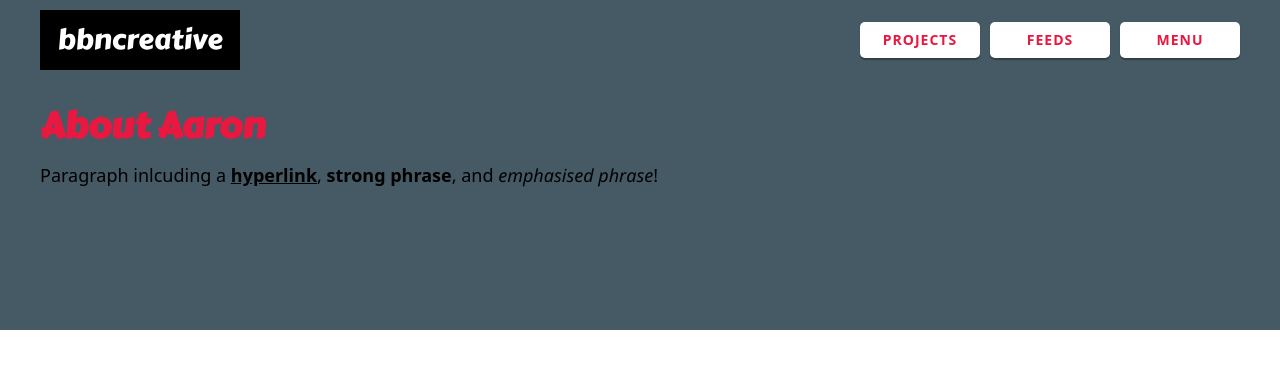
After one commit to aaroncawte/bbncreative-django, a Django app: page /aaron in a window 1280 px wide. The commit adds this page. Shown: the top 369 px of the page. Run offline with Django 3.2, Linux system fonts and the light colour scheme; some web fonts are replaced.

Commit message:
Menu Buttons Definitely Work!

```diff
--- a/bbncreative_cms/urls.py
+++ b/bbncreative_cms/urls.py
@@ -7,6 +7,9 @@ urlpatterns = [
     path('projects/', views.projects, name="projects"),
     path('feeds/', views.feeds, name="feeds"),
 
+    path('aaron', views.aaron, name="aaron"),
+    path('contact', views.contact, name="contact"),
+
     path('projects/<slug:url_name>', views.project_from_name, name="project_by_name"),
     path('feeds/<slug:url_name>', views.feed_from_name, name="feed_by_name"),
 
--- a/bbncreative_cms/views.py
+++ b/bbncreative_cms/views.py
@@ -9,6 +9,22 @@ def index(request):
     return render(
         request,
         "index.html",
+        {}
+    )
+
+
+def aaron(request):
+    return render(
+        request,
+        "aaron.html",
+        {}
+    )
+
+
+def contact(request):
+    return render(
+        request,
+        "contact.html",
         {}
     )
 
--- a/static/js/ui.js
+++ b/static/js/ui.js
@@ -26,26 +26,33 @@ $(function () {
     const $closeMenuButton = $('.menu-close');
 
     const $mbGlobal = $("#menuGlobalButton");
-    const $mbProjects = $("#menuProjectsButton, #inMenuProjectsButton");
-    const $mbFeeds = $("#menuFeedsButton, #inMenuFeedsButton");
+    const $mbProjects = $("#menuProjectsButton");
+    const $mbFeeds = $("#menuFeedsButton");
+    const $allButtons = $("#menuGlobalButton, #menuProjectsButton, #menuFeedsButton");
 
-    function showOrHide(menu) {
+    const $mbProjectsGroup = $("#menuProjectsButton, #inMenuProjectsButton");
+    const $mbFeedsGroup = $("#menuFeedsButton, #inMenuFeedsButton");
+
+    function showOrHide(menu, menuButton) {
         if (menu.hasClass("menu-hidden")) {
             $allMenus.addClass("menu-hidden");
+            $allButtons.removeClass("active-button");
             menu.removeClass("menu-hidden");
+            menuButton.addClass("active-button");
         } else {
             menu.addClass("menu-hidden");
+            menuButton.removeClass("active-button");
         }
     }
 
     $mbGlobal.on("click", function () {
-        showOrHide($menuGlobal);
+        showOrHide($menuGlobal, $mbGlobal);
     });
-    $mbProjects.on("click", function () {
-        showOrHide($menuProjects);
+    $mbProjectsGroup.on("click", function () {
+        showOrHide($menuProjects, $mbProjects);
     });
-    $mbFeeds.on("click", function () {
-        showOrHide($menuFeeds);
+    $mbFeedsGroup.on("click", function () {
+        showOrHide($menuFeeds, $mbFeeds);
     });
 
     $closeMenuButton.on('click', function () {
--- a/static/style/_structure.scss
+++ b/static/style/_structure.scss
@@ -107,6 +107,16 @@ nav {
 	}
 }
 
+.active-button {
+	padding: 6px 12px;
+	border: 2px solid #fff;
+	background-color: $blue-grey2;
+	color: #fff;
+	&:hover {
+		color: #fff;
+	}
+}
+
 /* Menu Display Mechanics
    ======================================================================== */
 .menu-hidden {
@@ -209,6 +219,12 @@ nav {
 		width: calc(100% - 40px);
 		left: 20px;
 	}
+	.menu-button {
+		min-width: 36px;
+		width: 36px;
+		padding: 8px 2px;
+		overflow: hidden;
+	}
 	#desktopMenuButtons {
 		display: none;
 	}
@@ -222,6 +238,9 @@ nav {
 	#desktopMenuButtons {
 		display: flex;
 	}
+	#mobileMenuButtons {
+		display: none;
+	}
 	.menu-close {
 		display: none;
 	}
--- a/static/style/style.css
+++ b/static/style/style.css
@@ -230,8 +230,7 @@ input[type=reset] {
 
 .window-first, .window-hero {
   padding-top: 80px;
- background-color: #455a64;
-}
+  background-color: #455a64; }
 
 /* Wrapper to centre on wide viewports
    ======================================================================== */
@@ -241,7 +240,6 @@ input[type=reset] {
     width: 100%;
     max-width: 100%;
     padding: 0 20px; } }
-
 @media (min-width: 1280px) {
   .wrapper-1200 {
     width: 1200px;
@@ -249,8 +247,7 @@ input[type=reset] {
     padding: 0 20px; } }
 .wrapper-1200 {
   margin: 0 auto;
- position: relative;
-}
+  position: relative; }
 
 /* Navigation Bar
    ======================================================================== */
@@ -262,8 +259,7 @@ nav {
   height: 80px;
   display: flex;
   flex-direction: column;
- flex-wrap: wrap;
-}
+  flex-wrap: wrap; }
   nav .wrapper-1200 {
     height: 80px;
     display: flex; }
@@ -277,12 +273,9 @@ nav {
 
 .nav-right {
   margin-left: auto;
- justify-content: flex-end;
-}
-
+  justify-content: flex-end; }
   .nav-right a {
- text-decoration: none;
-}
+    text-decoration: none; }
 
 #bbncreative-logo {
   width: 200px;
@@ -298,8 +291,7 @@ nav {
   -webkit-user-select: none;
   -moz-user-select: none;
   -ms-user-select: none;
- user-select: none;
-}
+  user-select: none; }
 
 /* Menu Buttons
    ======================================================================== */
@@ -325,28 +317,28 @@ nav {
   margin: 22px 0 22px 10px;
   color: #e81841;
   text-align: center;
- cursor: pointer;
-}
-
+  cursor: pointer; }
   .menu-button:active {
- box-shadow: rgba(22, 22, 22, 0.4) 0 0 1px;
-}
-
+    box-shadow: rgba(22, 22, 22, 0.4) 0 0 1px; }
   .menu-button:hover {
- color: #ff1a36;
-}
-
+    color: #ff1a36; }
   .menu-button:active {
     margin: 23px 0 21px 10px;
- background-color: #e5e5e5;
-}
+    background-color: #e5e5e5; }
+
+.active-button {
+  padding: 6px 12px;
+  border: 2px solid #fff;
+  background-color: #263238;
+  color: #fff; }
+  .active-button:hover {
+    color: #fff; }
 
 /* Menu Display Mechanics
    ======================================================================== */
 .menu-hidden {
   max-height: 0;
- opacity: 0;
-}
+  opacity: 0; }
 
 /* Menu Design
    ======================================================================== */
@@ -354,8 +346,7 @@ nav {
   position: fixed;
   top: 0;
   z-index: 9;
- width: 100%;
-}
+  width: 100%; }
 
 .menu {
   box-sizing: border-box;
@@ -381,8 +372,7 @@ nav {
   z-index: 10;
   overflow: hidden;
   height: auto;
- padding: 0;
-}
+  padding: 0; }
 
 .menu-listing, .menu-close {
   box-sizing: border-box;
@@ -391,92 +381,76 @@ nav {
   height: 36px;
   line-height: 36px;
   padding: 0 14px;
- cursor: pointer;
-}
-
+  cursor: pointer; }
   .menu-listing:hover .menu-label, .menu-close:hover .menu-label {
- color: #e81841;
-}
-
+    color: #e81841; }
   .menu-listing:active .menu-label, .menu-close:active .menu-label {
- color: #ff1a36;
-}
+    color: #ff1a36; }
 
 .menu a {
- text-decoration: none;
-}
+  text-decoration: none; }
 
 .menu-close {
   color: #455a64;
   justify-content: center;
- border-top: 1px solid #e5e5e5;
-}
-
+  border-top: 1px solid #e5e5e5; }
   .menu-close:hover, .menu-close:active {
- color: #263238;
-}
+    color: #263238; }
 
 .menu-icon, .menu-label {
   display: block;
- height: 36px;
-}
+  height: 36px; }
 
 .menu-icon {
   width: 18px;
   height: 18px;
   padding: 9px 14px 9px 0;
- display: flex;
-}
-
+  display: flex; }
   .menu-icon img {
     width: 18px;
- height: 18px;
-}
+    height: 18px; }
 
 .menu-label {
   overflow: hidden;
   width: calc(100% - 36px);
   white-space: nowrap;
   -ms-text-overflow: ellipsis;
- text-overflow: ellipsis;
-}
+  text-overflow: ellipsis; }
 
 #menuGlobal {
- right: 20px;
-}
+  right: 20px; }
 
 #menuFeeds {
- right: calc(120px + 30px);
-}
+  right: calc(120px + 30px); }
 
 #menuProjects {
- right: calc(240px + 40px);
-}
+  right: calc(240px + 40px); }
 
 @media (max-width: 690px) {
   .menu {
     width: calc(100% - 40px);
-	left: 20px;
- }
+    left: 20px; }
+
+  .menu-button {
+    min-width: 36px;
+    width: 36px;
+    padding: 8px 2px;
+    overflow: hidden; }
 
   #desktopMenuButtons {
-	display: none;
- }
-}
-
+    display: none; } }
 @media (min-width: 690px) {
   .menu {
     right: 0;
-	width: 188px;
- }
+    width: 188px; }
 
   #desktopMenuButtons {
-	display: flex;
- }
+    display: flex; }
+
+  #mobileMenuButtons {
+    display: none; }
 
   .menu-close {
-	display: none;
- }
-}
+    display: none; } }
 
 /*# sourceMappingURL=style.css.map */
--- /dev/null
+++ b/templates/aaron.html
@@ -0,0 +1,10 @@
+{% extends "base.html" %}
+{% block body-content %}
+    <div class="window window-first">
+        <div class="wrapper-1200">
+            <h1>About Aaron</h1>
+            <p>Paragraph inlcuding a <a href="/">hyperlink</a>, <strong>strong phrase</strong>, and <em>emphasised
+                phrase</em>!</p>
+        </div>
+    </div>
+{% endblock %}
--- a/templates/components/_nav.html
+++ b/templates/components/_nav.html
@@ -41,8 +41,7 @@
                 <div class="menu-close">X</div>
             </div>
             <div class="menu menu-hidden" id="menuGlobal">
-
-
+                <div id="mobileMenuButtons">
                     <div class="menu-listing" id="inMenuProjectsButton">
                         <div class="menu-icon">
                             <img src="/static/img/logo-placeholder_24.png" alt="Projects icon" width="18" height="18"/>
@@ -55,20 +54,25 @@
                         </div>
                         <div class="menu-label">Feeds</div>
                     </div>
-
-
+                </div>
+                <a href="aaron">
                     <div class="menu-listing">
                         <div class="menu-icon">
-                        <img src="/static/img/logo-placeholder_24.png" alt="About Aaron icon" width="18" height="18"/>
+                            <img src="/static/img/logo-placeholder_24.png" alt="About Aaron icon" width="18"
+                                 height="18"/>
                         </div>
                         <div class="menu-label">About Aaron</div>
                     </div>
+                </a>
+                <a href="contact">
                     <div class="menu-listing">
                         <div class="menu-icon">
-                        <img src="/static/img/logo-placeholder_24.png" alt="Get In Touch icon" width="18" height="18"/>
+                            <img src="/static/img/logo-placeholder_24.png" alt="Get In Touch icon" width="18"
+                                 height="18"/>
                         </div>
                         <div class="menu-label">Get In Touch</div>
                     </div>
+                </a>
                 <div class="menu-close">X</div>
             </div>
         </div>
```
Also changed, not shown: templates/contact.html (added, +10 -0 lines), 1 other file. Lines whose indentation alone changed are shown as unchanged.
